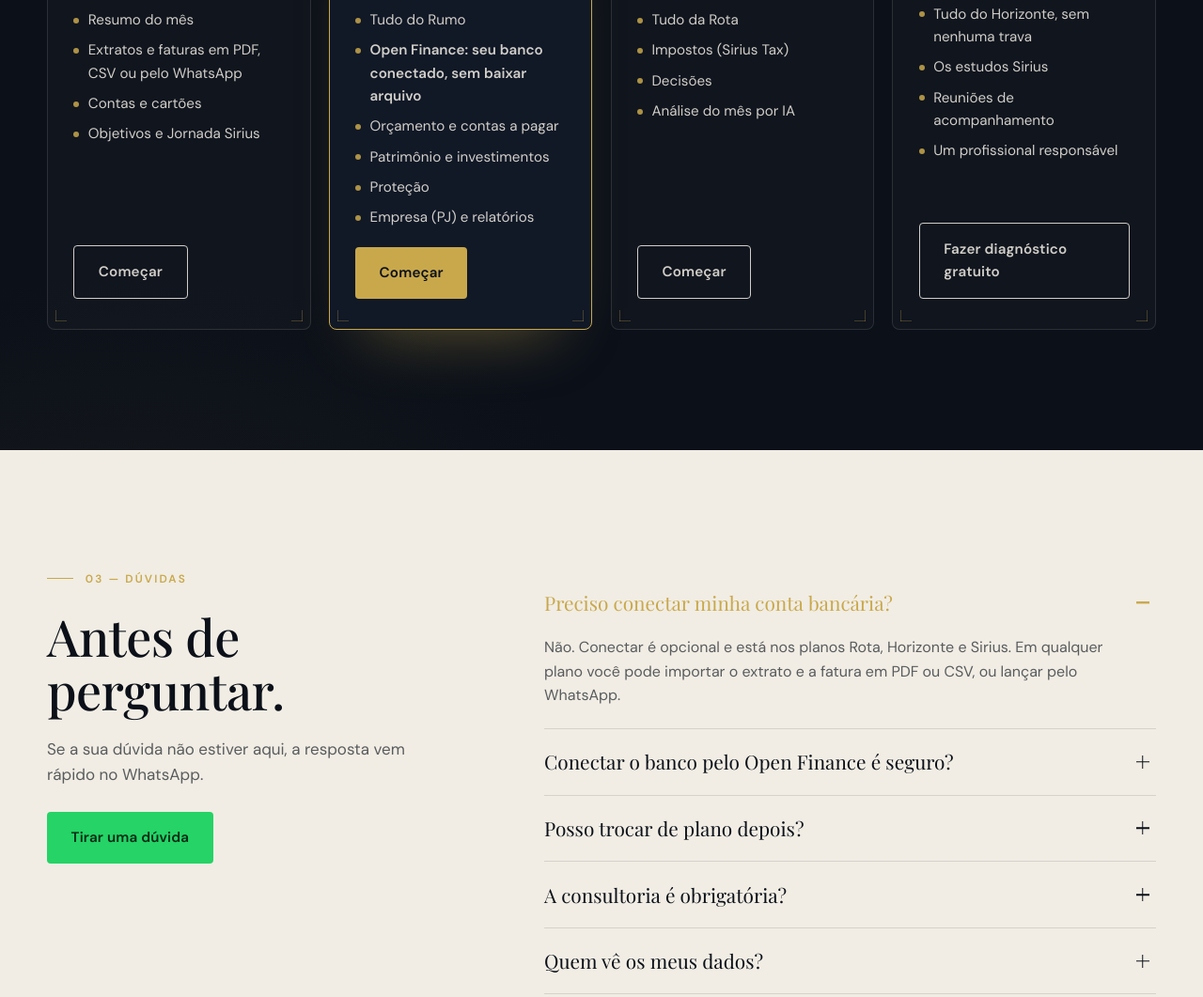
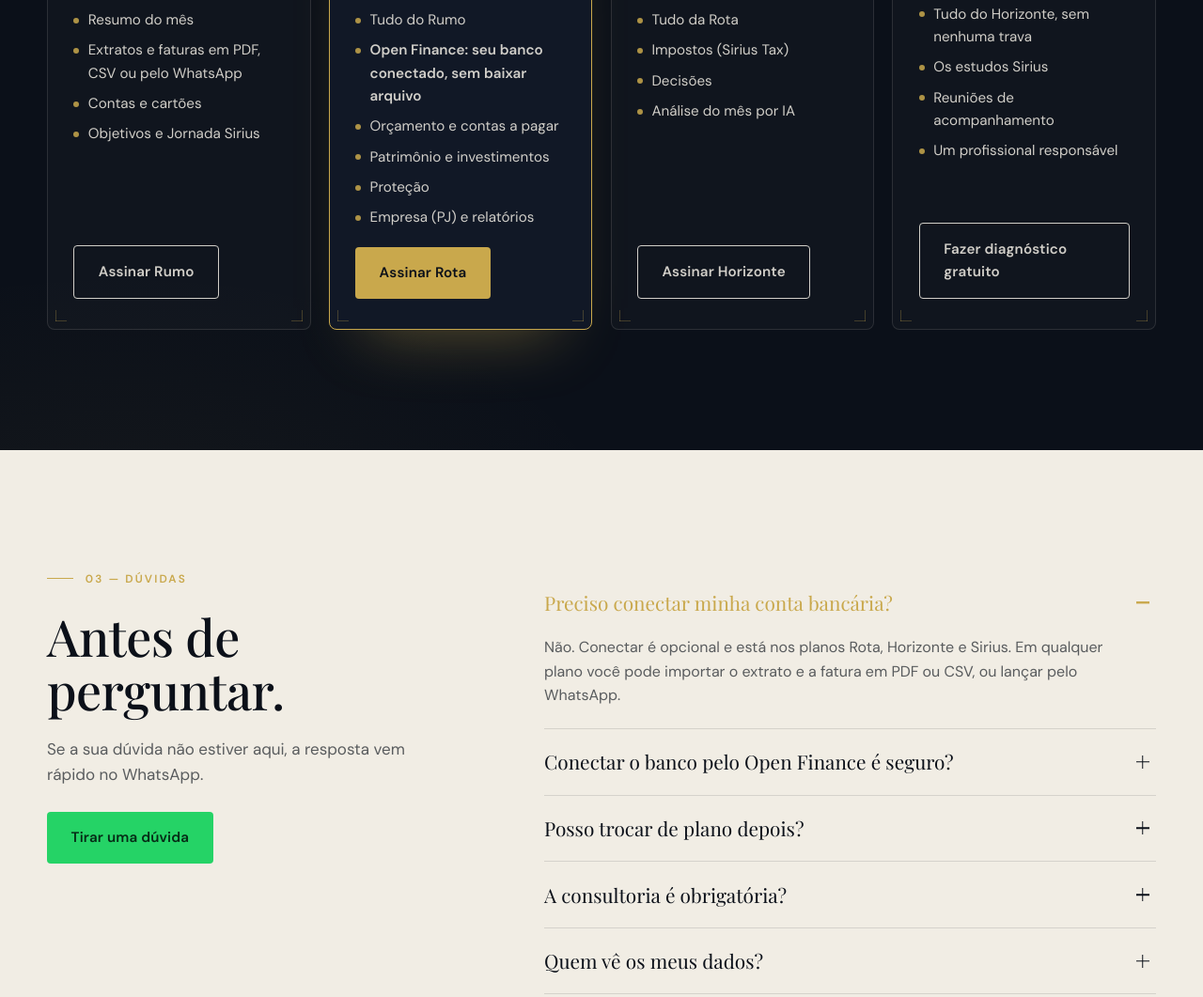
Before and after one commit to mrcsjr/sirius-capital, a plain HTML site: page para-voce.html in a window 1280 px wide. Shown: the part 2037-3098 px from the top of the page at 94% size. Drawn offline with nearby package versions, Linux system fonts and the light colour scheme; a web font is replaced by a local one.

Commit message:
Site: botoes dos planos levam direto ao cadastro com o plano escolhido (?plano=)
Co-Authored-By: Claude Opus 5.5 <noreply@anthropic.com>

```diff
--- a/para-voce.html
+++ b/para-voce.html
@@ -691,19 +691,19 @@ html.cur-on input,html.cur-on textarea{cursor:text}
         <h3>Rumo</h3>
         <div class="price">R$ 49,90<small>/mês</small></div>
         <ul><li>Resumo do mês</li><li>Extratos e faturas em PDF, CSV ou pelo WhatsApp</li><li>Contas e cartões</li><li>Objetivos e Jornada Sirius</li></ul>
-        <a class="btn btn-ghost" href="https://app.gruposiriuscapital.com.br">Começar</a>
+        <a class="btn btn-ghost" href="https://app.gruposiriuscapital.com.br/?plano=rumo">Assinar Rumo</a>
       </div>
       <div class="plan hi tick" data-reveal style="--d:.1s">
         <h3>Rota</h3>
         <div class="price">R$ 69,90<small>/mês</small></div>
         <ul><li>Tudo do Rumo</li><li><strong>Open Finance: seu banco conectado, sem baixar arquivo</strong></li><li>Orçamento e contas a pagar</li><li>Patrimônio e investimentos</li><li>Proteção</li><li>Empresa (PJ) e relatórios</li></ul>
-        <a class="btn btn-gold" href="https://app.gruposiriuscapital.com.br">Começar</a>
+        <a class="btn btn-gold" href="https://app.gruposiriuscapital.com.br/?plano=rota">Assinar Rota</a>
       </div>
       <div class="plan tick" data-reveal style="--d:.2s">
         <h3>Horizonte</h3>
         <div class="price">R$ 129,90<small>/mês</small></div>
         <ul><li>Tudo da Rota</li><li>Impostos (Sirius Tax)</li><li>Decisões</li><li>Análise do mês por IA</li></ul>
-        <a class="btn btn-ghost" href="https://app.gruposiriuscapital.com.br">Começar</a>
+        <a class="btn btn-ghost" href="https://app.gruposiriuscapital.com.br/?plano=horizonte">Assinar Horizonte</a>
       </div>
       <div class="plan tick" data-reveal style="--d:.3s">
         <h3>Sirius</h3>
```
